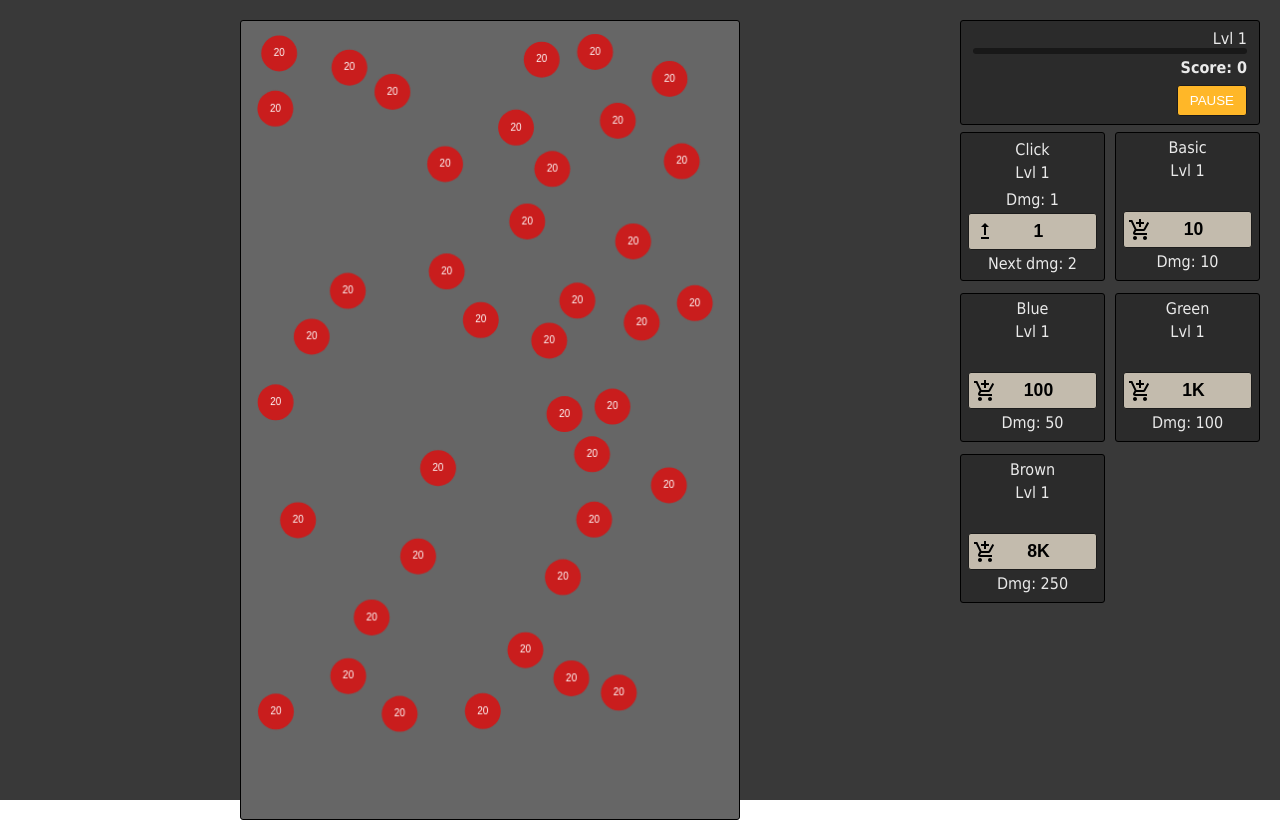
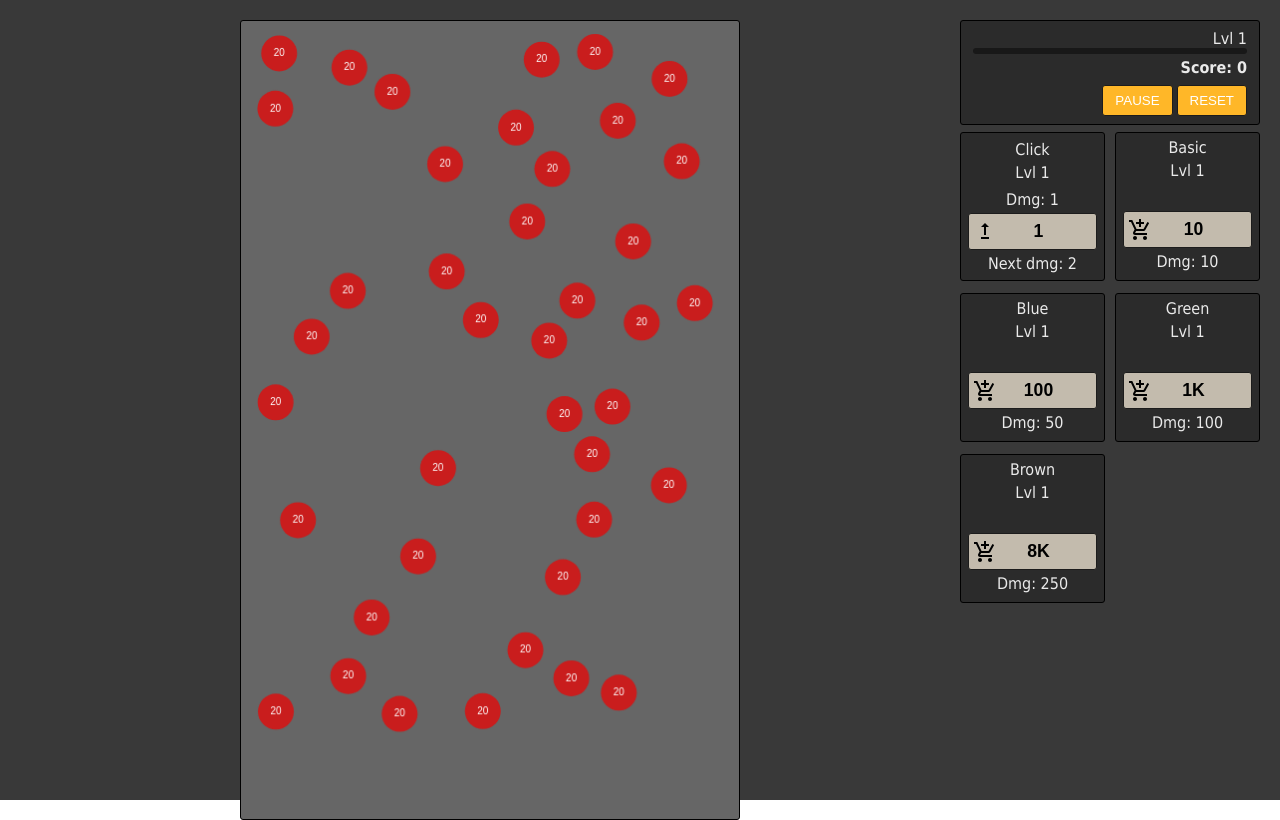
Before and after one commit to ksenkso/angular-idle-balls, an Angular app: page / in a window 1280 px wide. Built offline with nearby package versions, Linux system fonts and the light colour scheme.

Commit message:
feature: reset button

```diff
--- a/src/app/balls.service.ts
+++ b/src/app/balls.service.ts
@@ -10,7 +10,8 @@ import {StorageService} from './storage.service';
   providedIn: 'root'
 })
 export class BallsService extends StorageService<BallTypeInfo[]> {
-  // public static shouldNotSave = true;
+  public static shouldNotSave = false;
+  public static shouldNotLoad = false;
   public balls$: BehaviorSubject<Ball[]> = new BehaviorSubject<Ball[]>([]);
   public ballTypes: BallType[];
 
--- a/src/app/controls/controls.component.html
+++ b/src/app/controls/controls.component.html
@@ -4,4 +4,5 @@
   <div class="controls__score">Score: {{score | formatPoints}}</div>
   <button class="button controls__button" *ngIf="isPaused" (click)="play()">PLAY</button>
   <button class="button controls__button" *ngIf="!isPaused" (click)="pause()">PAUSE</button>
+  <button class="button controls__button" (click)="resetGame()">reset</button>
 </div>
--- a/src/app/controls/controls.component.ts
+++ b/src/app/controls/controls.component.ts
@@ -1,5 +1,6 @@
 import {Component} from '@angular/core';
 import {PlaygroundService} from '../playground.service';
+import {BallsService} from '../balls.service';
 
 @Component({
   selector: 'app-controls',
@@ -28,4 +29,15 @@ export class ControlsComponent {
     this.playgroundService.pause();
   }
 
+  resetGame(): void {
+    const shouldReset = confirm('This will reset all your progress. Continue?');
+    if (shouldReset) {
+      PlaygroundService.shouldNotSave = true;
+      PlaygroundService.shouldNotLoad = true;
+      BallsService.shouldNotSave = true;
+      BallsService.shouldNotLoad = true;
+      localStorage.clear();
+      location.reload();
+    }
+  }
 }
--- a/src/app/playground.service.ts
+++ b/src/app/playground.service.ts
@@ -19,8 +19,8 @@ type PlaygroundData = {
 })
 export class PlaygroundService extends StorageService<PlaygroundData> {
   public static enemiesCount = 40;
-  // public static shouldNotLoad = true;
-  // public static shouldNotSave = true;
+  public static shouldNotLoad = false;
+  public static shouldNotSave = false;
   public enemies: EnemyBall[];
   public isPaused$: BehaviorSubject<boolean> = new BehaviorSubject<boolean>(false);
   public score$: BehaviorSubject<number>;
```
